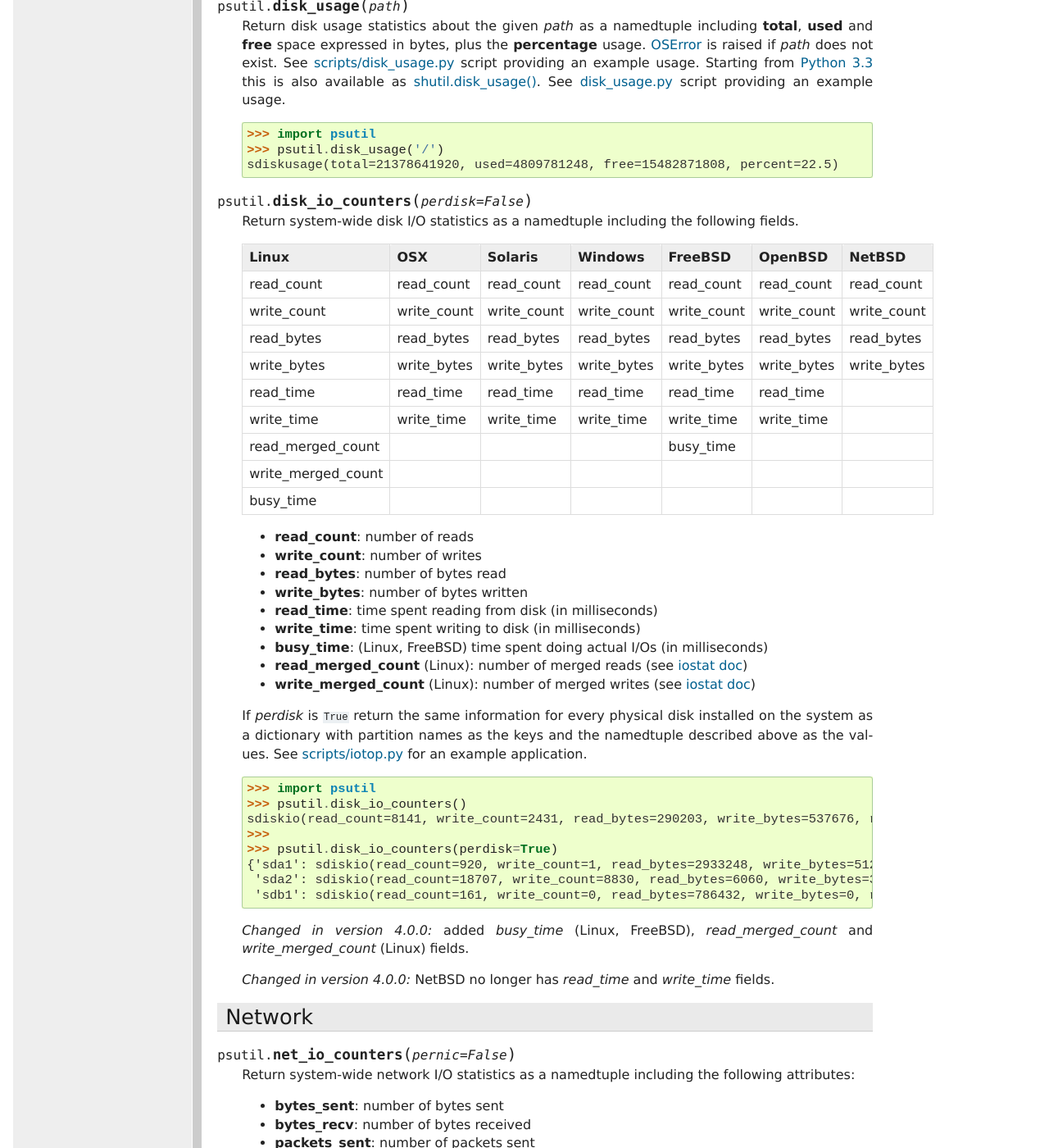
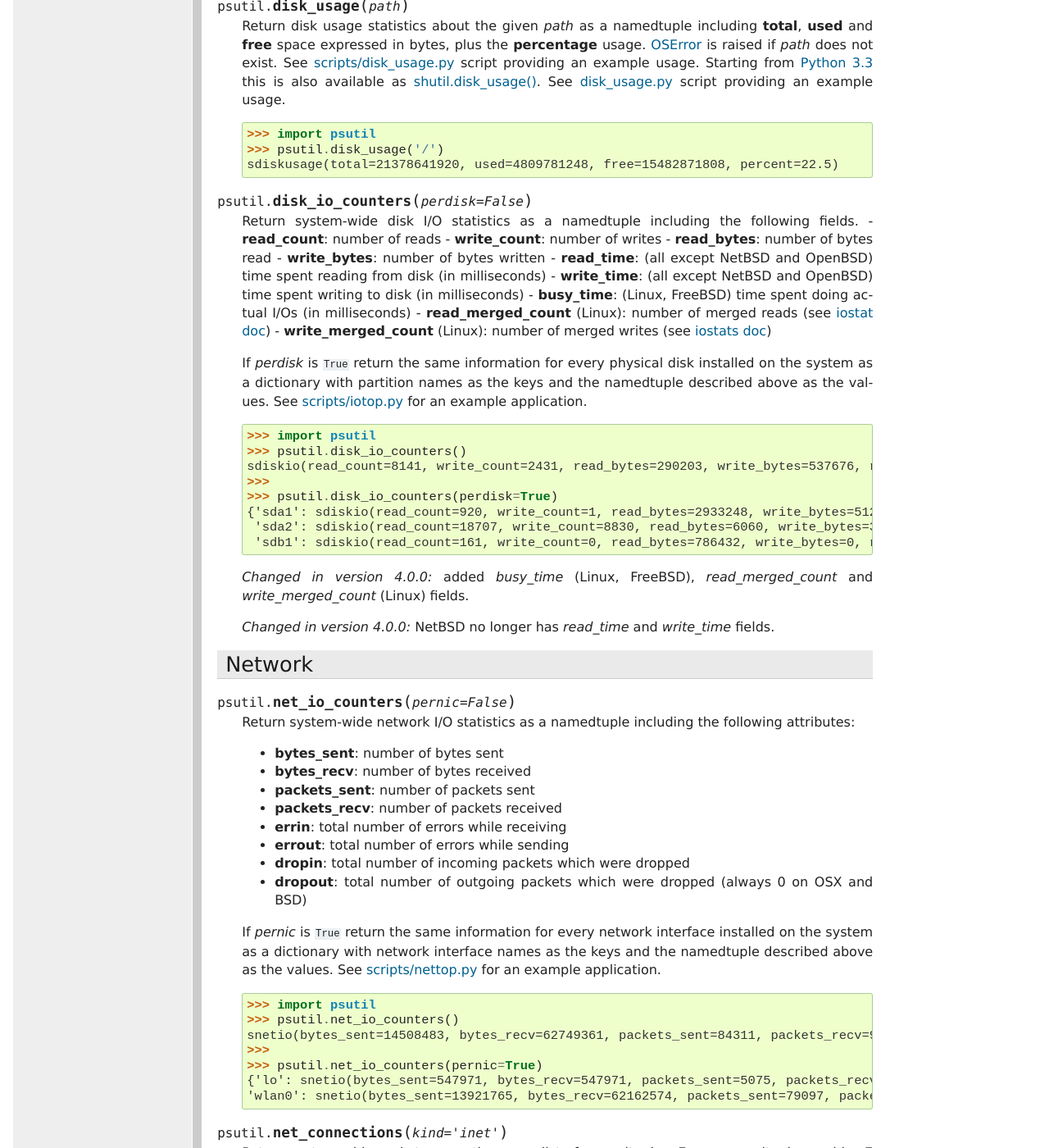
Before and after one commit to giampaolo/psutil, a Sphinx documentation site: the page built from docs/index.rst, in a window 1280 px wide and 1400 px high, scrolled down 4088 px. Shown: the whole window at 82% size. Built offline with Sphinx 7.4.7, drawn with Linux system fonts in a browser that asks for light colours; formulas are drawn with MathJax 3; the version number could not be read and is left out.

Commit message:
update doc

```diff
--- a/docs/index.rst
+++ b/docs/index.rst
@@ -267,38 +267,15 @@ Disks
 
   Return system-wide disk I/O statistics as a namedtuple including the
   following fields.
-
-  +--------------------+-------------+-------------+-------------+-------------+-------------+-------------+
-  | Linux              | OSX         | Solaris     | Windows     | FreeBSD     | OpenBSD     | NetBSD      |
-  +====================+=============+=============+=============+=============+=============+=============+
-  | read_count         | read_count  | read_count  | read_count  | read_count  | read_count  | read_count  |
-  +--------------------+-------------+-------------+-------------+-------------+-------------+-------------+
-  | write_count        | write_count | write_count | write_count | write_count | write_count | write_count |
-  +--------------------+-------------+-------------+-------------+-------------+-------------+-------------+
-  | read_bytes         | read_bytes  | read_bytes  | read_bytes  | read_bytes  | read_bytes  | read_bytes  |
-  +--------------------+-------------+-------------+-------------+-------------+-------------+-------------+
-  | write_bytes        | write_bytes | write_bytes | write_bytes | write_bytes | write_bytes | write_bytes |
-  +--------------------+-------------+-------------+-------------+-------------+-------------+-------------+
-  | read_time          | read_time   | read_time   | read_time   | read_time   | read_time   |             |
-  +--------------------+-------------+-------------+-------------+-------------+-------------+-------------+
-  | write_time         | write_time  | write_time  | write_time  | write_time  | write_time  |             |
-  +--------------------+-------------+-------------+-------------+-------------+-------------+-------------+
-  | read_merged_count  |             |             |             | busy_time   |             |             |
-  +--------------------+-------------+-------------+-------------+-------------+-------------+-------------+
-  | write_merged_count |             |             |             |             |             |             |
-  +--------------------+-------------+-------------+-------------+-------------+-------------+-------------+
-  | busy_time          |             |             |             |             |             |             |
-  +--------------------+-------------+-------------+-------------+-------------+-------------+-------------+
-
   - **read_count**: number of reads
   - **write_count**: number of writes
   - **read_bytes**: number of bytes read
   - **write_bytes**: number of bytes written
-  - **read_time**: time spent reading from disk (in milliseconds)
-  - **write_time**: time spent writing to disk (in milliseconds)
+  - **read_time**: (all except NetBSD and OpenBSD) time spent reading from disk (in milliseconds)
+  - **write_time**: (all except NetBSD and OpenBSD) time spent writing to disk (in milliseconds)
   - **busy_time**: (Linux, FreeBSD) time spent doing actual I/Os (in milliseconds)
   - **read_merged_count** (Linux): number of merged reads (see `iostat doc <https://www.kernel.org/doc/Documentation/iostats.txt>`__)
-  - **write_merged_count** (Linux): number of merged writes (see `iostat doc <https://www.kernel.org/doc/Documentation/iostats.txt>`__)
+  - **write_merged_count** (Linux): number of merged writes (see `iostats doc <https://www.kernel.org/doc/Documentation/iostats.txt>`__)
 
   If *perdisk* is ``True`` return the same information for every physical disk
   installed on the system as a dictionary with partition names as the keys and
```
